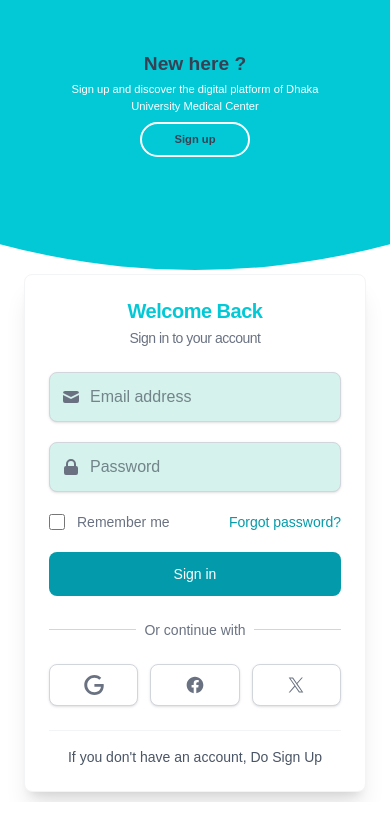
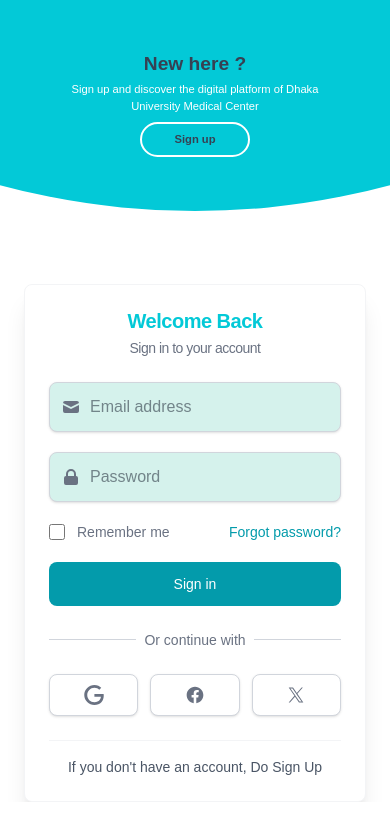
Before and after one commit to diptomistry/sliding-signin-signup, a Next.js app: page / in a window 390 px wide. Shown: the top 840 px of the page. Built offline with nearby package versions, Linux system fonts and the light colour scheme.

Commit message:
Update layout and styling for SlidingLoginSignup component

```diff
--- a/app/page.js
+++ b/app/page.js
@@ -21,7 +21,7 @@ const SlidingLoginSignup = () => {
   return (
     <div>
       <div
-        className={`relative w-full bg-white min-h-[100vh] lg:min-h-screen overflow-hidden   before:content-[''] before:absolute before:w-[1500px] before:h-[1500px] lg:before:h-[2000px] lg:before:w-[2000px] lg:before:top-[-10%]  before:top-[initial] lg:before:right-[48%] before:right-[initial]  max-lg:before:left-[30%] max-sm:bottom-[72%]   max-md:before:left-1/2  max-lg:before:bottom-[68%]  before:z-[6] before:rounded-[50%]    max-md:p-6     lg:before:-translate-y-1/2  max-lg:before:-translate-x-1/2  before:bg-backgroundColor before:transition-all before:duration-[2s] lg:before:duration-[1.8s]  ${
+        className={`relative w-full bg-white min-h-[100vh] lg:min-h-screen overflow-hidden   before:content-[''] before:absolute before:w-[1500px] before:h-[1500px] lg:before:h-[2000px] lg:before:w-[2000px] lg:before:top-[-10%]  before:top-[initial] lg:before:right-[48%] before:right-[initial]  max-lg:before:left-[30%] max-sm:bottom-[72%]   max-md:before:left-1/2  max-lg:before:bottom-[75%]  before:z-[6] before:rounded-[50%]    max-md:p-6     lg:before:-translate-y-1/2  max-lg:before:-translate-x-1/2  before:bg-backgroundColor before:transition-all before:duration-[2s] lg:before:duration-[1.8s]  ${
           isSignUpMode
             ? "lg:before:translate-x-full lg:before:-translate-y-1/2 before:-translate-x-1/2 before:translate-y-full lg:before:right-[52%] before:right-[initial]  sm:max-lg:before:bottom-[22%] max-sm:before:bottom-[20%]  max-md:before:left-1/2"
             : ""
@@ -31,12 +31,12 @@ const SlidingLoginSignup = () => {
           <div
             className={` absolute top-[95%] lg:top-1/2 left-1/2 grid grid-cols-[1fr] z-[5] -translate-x-1/2  -translate-y-full lg:-translate-y-1/2 lg:w-1/2 w-full  transition-[1s]  duration-[0.8s] lg:duration-[0.7s] ease-[ease-in-out] "  ${
               isSignUpMode
-                ? "lg:left-1/4   max-lg:top-[5%]   max-lg:-translate-x-2/4   max-lg:translate-y-0"
+                ? "lg:left-1/4   max-lg:top-[-10%]   max-lg:-translate-x-2/4   max-lg:translate-y-0"
                 : "lg:left-3/4 "
             } `}
           >
             <div
-              className={` flex items-center justify-center flex-col   transition-all duration-[0.2s] delay-[0.7s] overflow-hidden col-[1_/_2] row-[1_/_2] px-20 py-0  z-20 max-md:px-6 max-md:py-0 ${
+              className={` flex items-center justify-center flex-col   transition-all duration-[0.2s] delay-[0.7s] overflow-hidden col-[1_/_2] row-[1_/_2] px-20 max-lg:mt-60  z-20 max-md:px-6 max-md:py-0 ${
                 isSignUpMode ? " opacity-0 z-10 " : " "
               }`}
             >
@@ -167,7 +167,7 @@ const SlidingLoginSignup = () => {
           </h1>
 
           <form className="space-y-5 md:space-y-6" action="#">
-       <div className="grid grid-cols-2 md:grid-cols-1 gap-5 md:gap-6">
+       <div className="grid grid-cols-2 lg:grid-cols-1 gap-5 md:gap-6">
        <div className="relative">
               <div className="absolute inset-y-0 left-0 flex items-center pl-3 pointer-events-none">
                 <svg className="w-5 h-5 text-gray-500" fill="currentColor" viewBox="0 0 20 20" xmlns="http://www.w3.org/2000/svg">
@@ -332,7 +332,7 @@ const SlidingLoginSignup = () => {
 
             <Image
               src={log}
-              className={`  max-md:hidden w-[200px] lg:w-full transition-transform duration-[0.9s] lg:duration-[1.1s] ease-[ease-in-out] delay-[0.6s] lg:delay-[0.4s] ${
+              className={`  max-md:hidden max-lg:translate-y-[-40px] w-[200px] lg:w-full transition-transform duration-[0.9s] lg:duration-[1.1s] ease-[ease-in-out] delay-[0.6s] lg:delay-[0.4s] ${
                 isSignUpMode
                   ? "lg:translate-x-[-800px]   max-lg:translate-y-[-300px]"
                   : ""
```
